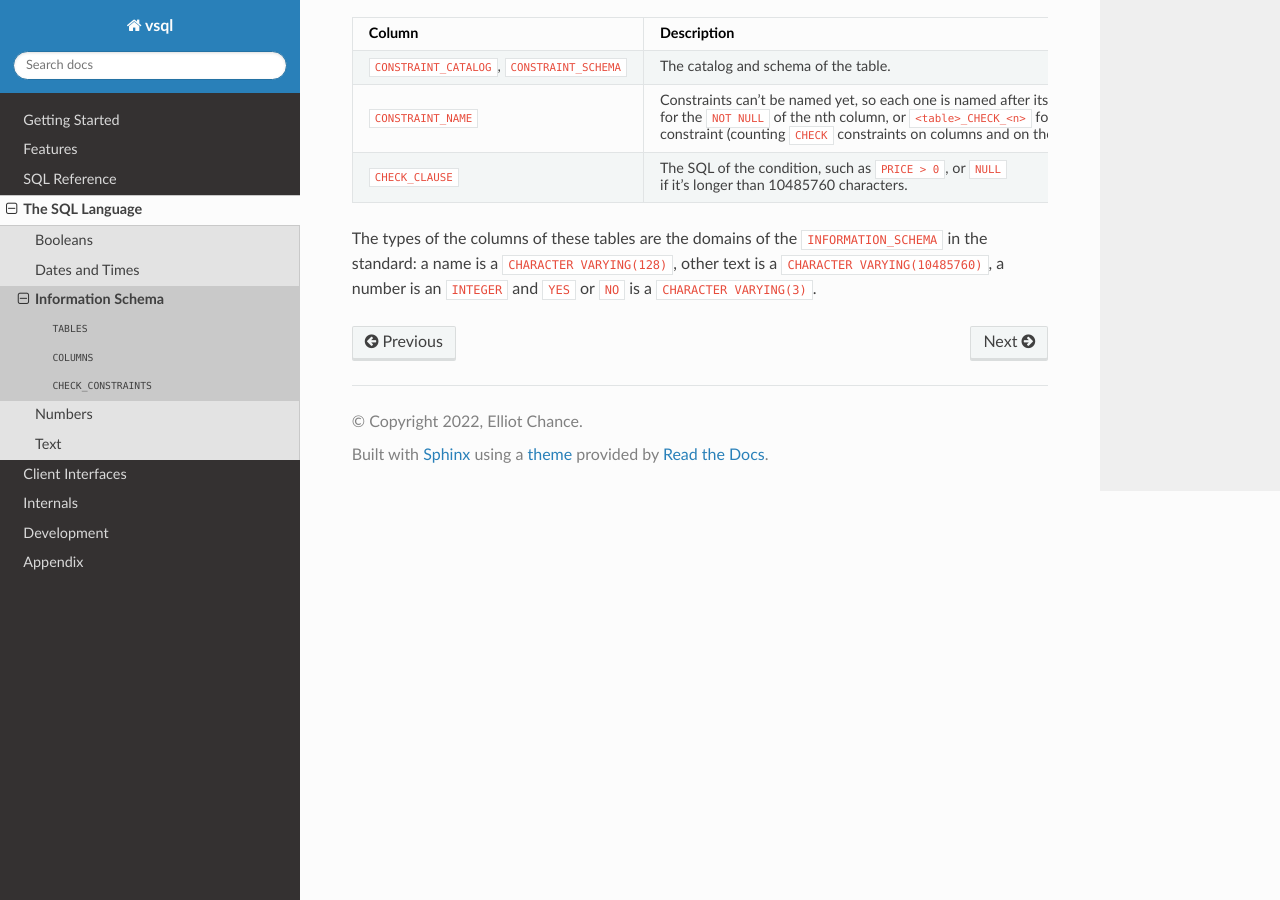
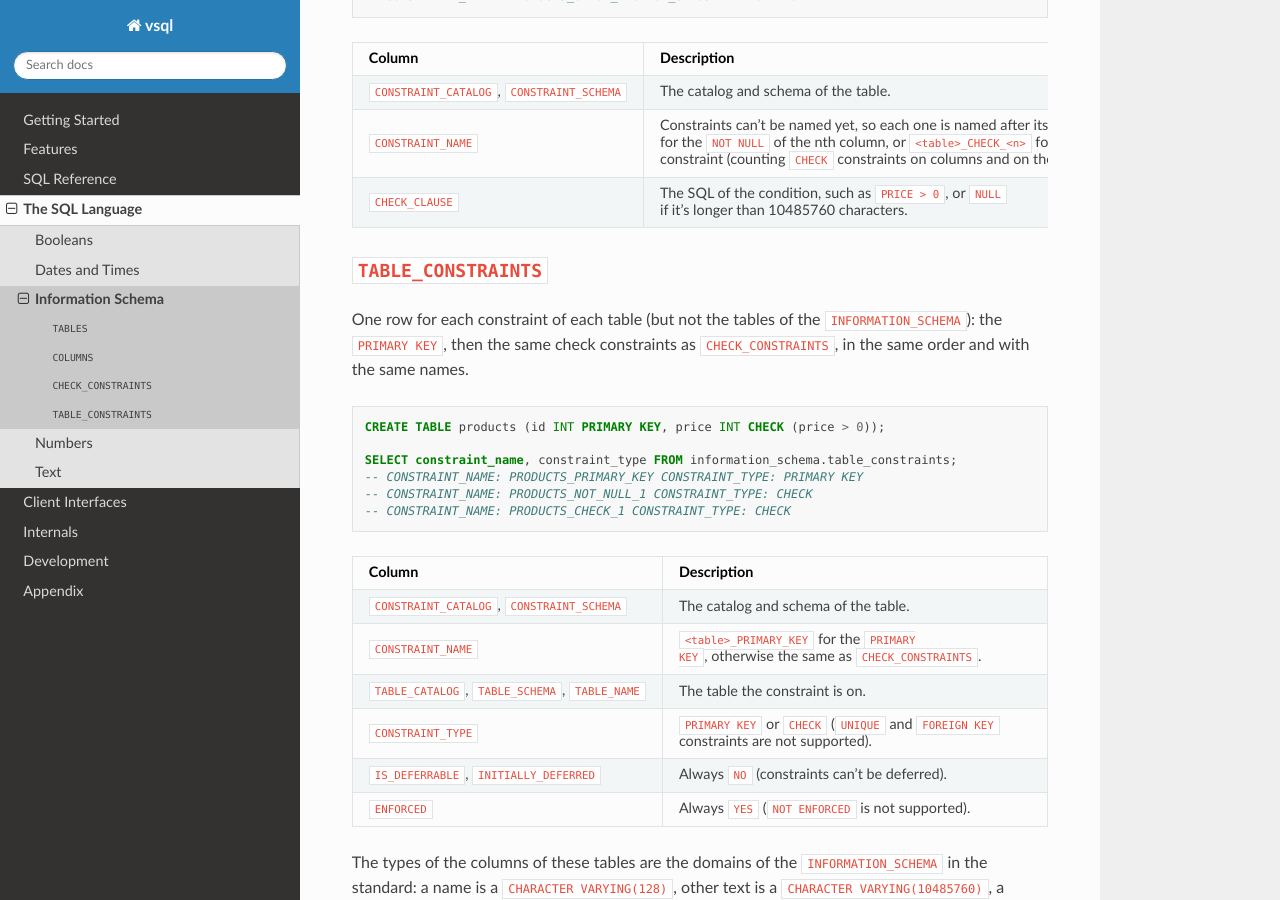
Before and after one commit to elliotchance/vsql, a Sphinx documentation site: the page built from docs/information-schema.rst, in a window 1280 px wide and 900 px high, scrolled down 2306 px. Built offline with Sphinx 7.4.7 and the Read the Docs theme 3.1.0, drawn with Linux system fonts in a browser that asks for light colours.

Commit message:
language: Add the INFORMATION_SCHEMA TABLE_CONSTRAINTS view
Each table has a row for its PRIMARY KEY (named like T_PRIMARY_KEY), then a
CHECK row for each of the check constraints in CHECK_CONSTRAINTS, with the same
names and in the same order, so NOT NULL columns are included. Constraints can't
be deferred or NOT ENFORCED yet, so IS_DEFERRABLE and INITIALLY_DEFERRED are
always NO and ENFORCED is always YES.

SQL F021-04

Co-Authored-By: Claude Opus 5.5 <noreply@anthropic.com>

```diff
--- a/docs/information-schema.rst
+++ b/docs/information-schema.rst
@@ -174,6 +174,48 @@ the columns, and then the ``CHECK`` constraints in the order they're defined.
     - The SQL of the condition, such as ``PRICE > 0``, or ``NULL`` if it's
       longer than 10485760 characters.
 
+``TABLE_CONSTRAINTS``
+---------------------
+
+One row for each constraint of each table (but not the tables of the
+``INFORMATION_SCHEMA``): the ``PRIMARY KEY``, then the same check constraints
+as ``CHECK_CONSTRAINTS``, in the same order and with the same names.
+
+.. code-block:: sql
+
+  CREATE TABLE products (id INT PRIMARY KEY, price INT CHECK (price > 0));
+
+  SELECT constraint_name, constraint_type FROM information_schema.table_constraints;
+  -- CONSTRAINT_NAME: PRODUCTS_PRIMARY_KEY CONSTRAINT_TYPE: PRIMARY KEY
+  -- CONSTRAINT_NAME: PRODUCTS_NOT_NULL_1 CONSTRAINT_TYPE: CHECK
+  -- CONSTRAINT_NAME: PRODUCTS_CHECK_1 CONSTRAINT_TYPE: CHECK
+
+.. list-table::
+  :header-rows: 1
+
+  * - Column
+    - Description
+
+  * - ``CONSTRAINT_CATALOG``, ``CONSTRAINT_SCHEMA``
+    - The catalog and schema of the table.
+
+  * - ``CONSTRAINT_NAME``
+    - ``<table>_PRIMARY_KEY`` for the ``PRIMARY KEY``, otherwise the same as
+      ``CHECK_CONSTRAINTS``.
+
+  * - ``TABLE_CATALOG``, ``TABLE_SCHEMA``, ``TABLE_NAME``
+    - The table the constraint is on.
+
+  * - ``CONSTRAINT_TYPE``
+    - ``PRIMARY KEY`` or ``CHECK`` (``UNIQUE`` and ``FOREIGN KEY`` constraints
+      are not supported).
+
+  * - ``IS_DEFERRABLE``, ``INITIALLY_DEFERRED``
+    - Always ``NO`` (constraints can't be deferred).
+
+  * - ``ENFORCED``
+    - Always ``YES`` (``NOT ENFORCED`` is not supported).
+
 The types of the columns of these tables are the domains of the
 ``INFORMATION_SCHEMA`` in the standard: a name is a ``CHARACTER VARYING(128)``,
 other text is a ``CHARACTER VARYING(10485760)``, a number is an ``INTEGER`` and
--- a/docs/sql-compliance.rst
+++ b/docs/sql-compliance.rst
@@ -1657,7 +1657,7 @@ As of the latest version (or at least the version of this documentation)
    * - ❌ F021-03
      - ``VIEWS`` view
 
-   * - ❌ F021-04
+   * - ✅ F021-04
      - ``TABLE_CONSTRAINTS`` view
 
    * - ❌ F021-05
```
Also changed, not shown: other parts of docs/sql-compliance.rst (+1 -1 lines), 4 other files.
